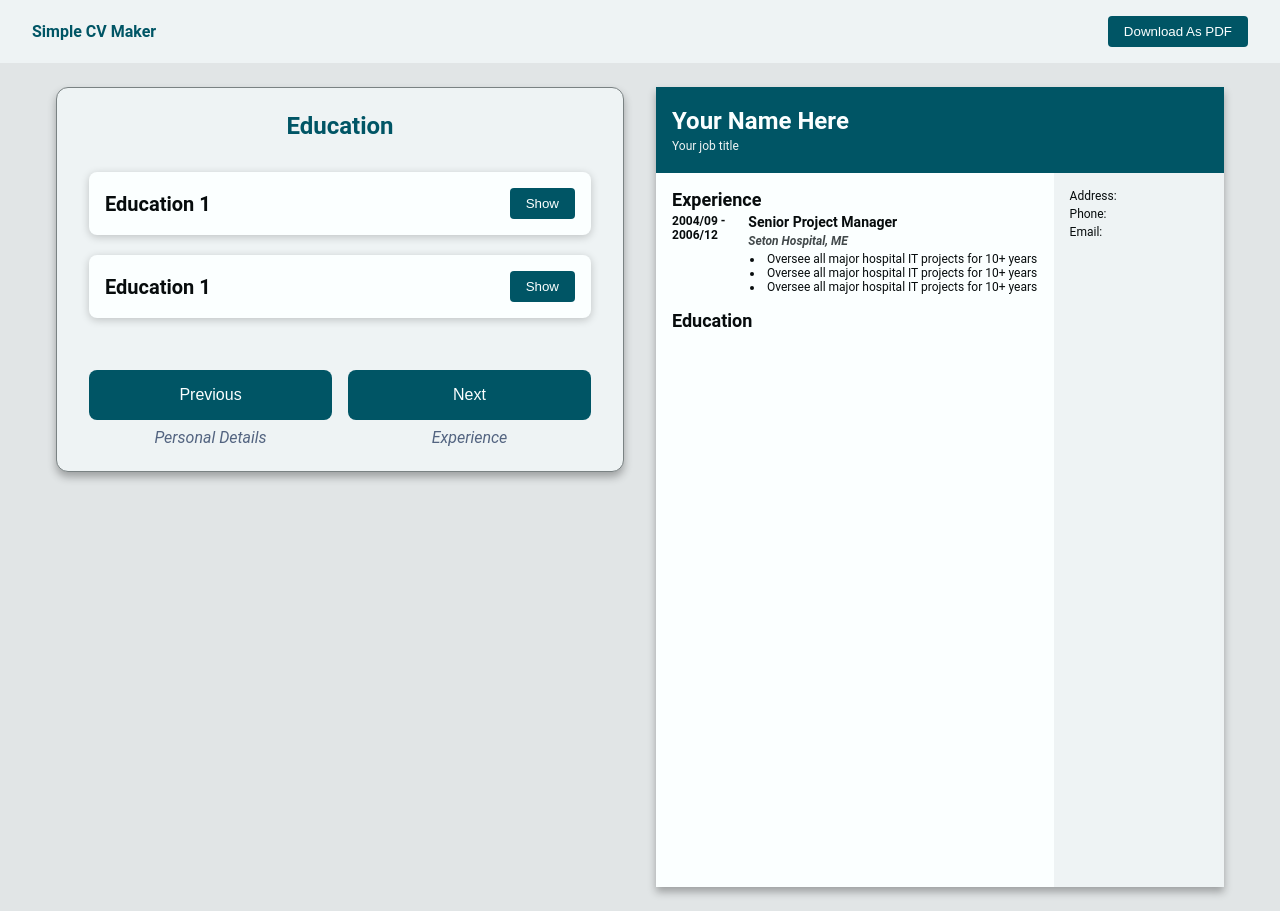
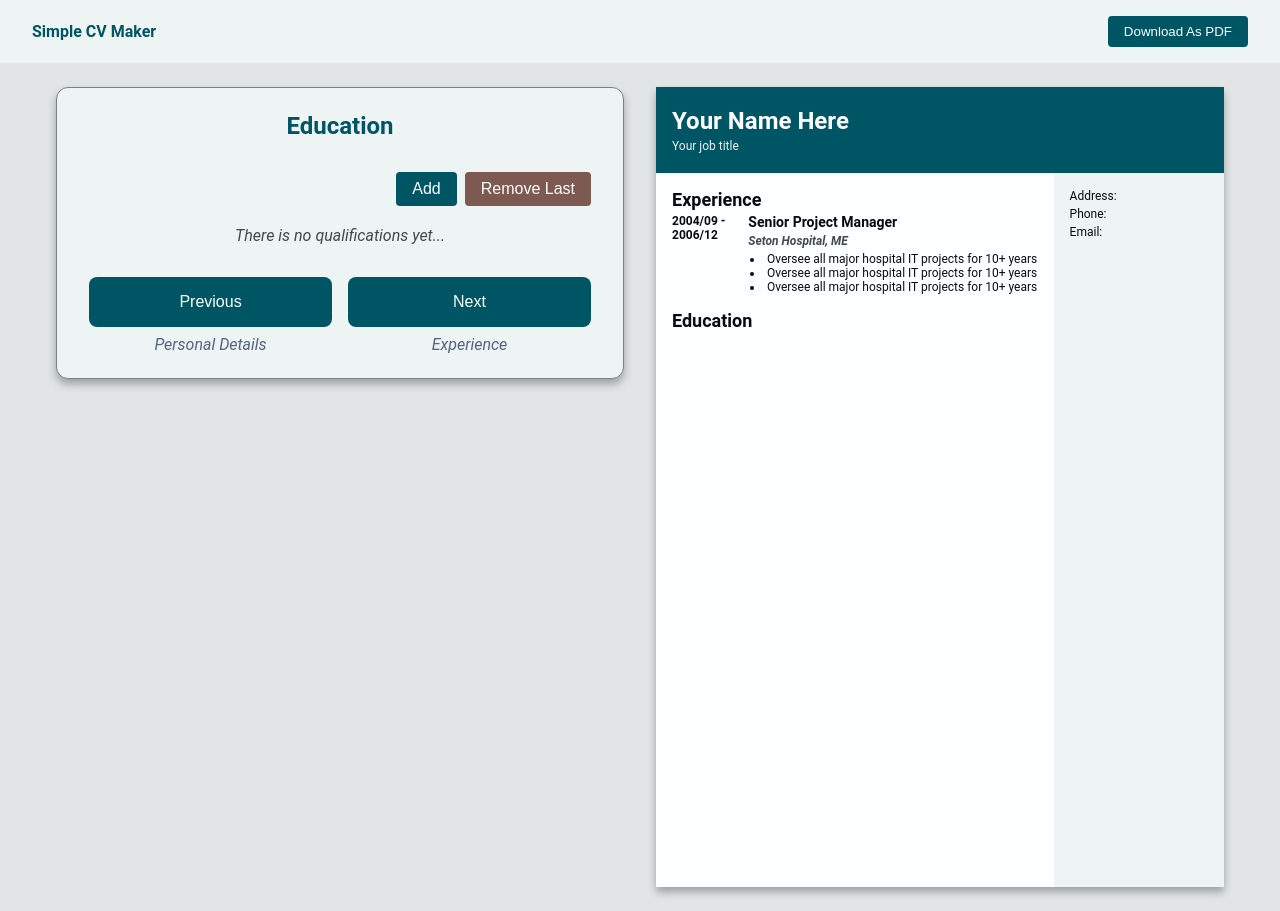
Before and after one commit to NgocPMT/react-cv-application, a React (Vite) app: page / in a window 1280 px wide. Both pictures are taken after a click on the button "Next". Built offline with nearby package versions, Linux system fonts and the light colour scheme.

Commit message:
create and style two buttons that add and remove education instances

```diff
--- a/src/components/App.jsx
+++ b/src/components/App.jsx
@@ -15,6 +15,7 @@ export default function App() {
   const [country, setCountry] = useState("");
   const [city, setCity] = useState("");
   const [education, setEducation] = useState({});
+  const [educations, setEducations] = useState([]);
 
   const [isPreviewOpen, setIsPreviewOpen] = useState(false);
   const [isMobile, setIsMobile] = useState(window.innerWidth < 768);
@@ -88,6 +89,16 @@ export default function App() {
     const newDetails = [...education.details];
     newDetails[index] = e.target.value;
     setEducation({ ...education, details: newDetails });
+  }
+
+  function createEmptyEducation() {
+    setEducations([...educations, {}]);
+  }
+
+  function deleteTheLastEducation() {
+    const newEducations = [...educations];
+    newEducations.pop();
+    setEducations(newEducations);
   }
 
   function togglePreview() {
@@ -186,8 +197,20 @@ export default function App() {
             </FieldGroup>
           </Form>
           <Form title={forms[1]} index={1} formIndex={formIndex}>
+            <div className="educations-action-buttons">
+              <button onClick={createEmptyEducation}>Add</button>
+              <button
+                onClick={deleteTheLastEducation}
+                className="delete-education"
+              >
+                Remove Last
+              </button>
+            </div>
+
+            {educations && educations.length > 0 ? (
+              educations.map((education, index) => (
                 <EducationForm
-              index={0}
+                  index={index}
                   {...education}
                   handleTitle={handleTitle}
                   handleSchoolName={handleSchoolName}
@@ -197,17 +220,10 @@ export default function App() {
                   createEmptyDetail={createEmptyDetail}
                   deleteTheLastDetail={deleteTheLastDetail}
                 />
-            <EducationForm
-              index={0}
-              {...education}
-              handleTitle={handleTitle}
-              handleSchoolName={handleSchoolName}
-              handleBeginDate={handleBeginDate}
-              handleEndDate={handleEndDate}
-              handleDetails={handleDetails}
-              createEmptyDetail={createEmptyDetail}
-              deleteTheLastDetail={deleteTheLastDetail}
-            />
+              ))
+            ) : (
+              <p className="message-empty">There is no qualifications yet...</p>
+            )}
           </Form>
           <div className="buttons">
             {isMobile && (
--- a/src/css/App.css
+++ b/src/css/App.css
@@ -285,7 +285,8 @@ button.disabled {
   padding: 1rem 0rem;
 }
 
-.detail-section-header button {
+.detail-section-header button,
+.educations-action-buttons button {
   background-color: var(--primary);
   color: var(--bg-light);
   padding: 0.5rem 1rem;
@@ -295,18 +296,37 @@ button.disabled {
   cursor: pointer;
 }
 
-.detail-section-header button.delete-detail-btn {
+.detail-section-header button.delete-detail-btn,
+.educations-action-buttons button.delete-education {
   background-color: var(--danger);
 }
 
-.detail-section-header button:hover {
+.detail-section-header button:hover,
+.educations-action-buttons button:hover {
   opacity: 0.8;
   transform: translateY(-1px);
 }
 
-.detail-section-buttons {
+.detail-section-buttons,
+.educations-action-buttons {
   display: flex;
   gap: 0.5rem;
+}
+
+.educations-action-buttons {
+  width: 100%;
+  justify-content: flex-end;
+}
+
+.educations-action-buttons button {
+  font-size: 1rem;
+}
+
+.message-empty {
+  margin-top: 1.25rem;
+  font-size: 1rem;
+  font-style: italic;
+  color: var(--text-muted);
 }
 
 @media (min-width: 768px) {
--- a/src/css/EducationForm.css
+++ b/src/css/EducationForm.css
@@ -1,7 +1,7 @@
 .education-form {
   width: 100%;
   background-color: var(--bg-light);
-  margin-bottom: 1.25rem;
+  margin-top: 1.25rem;
   padding: 0.5rem 1rem;
   border-radius: 0.5rem;
   box-shadow: 0px 2px 8px rgba(0, 0, 0, 0.2);
```
Lines whose indentation alone changed are shown as unchanged.
